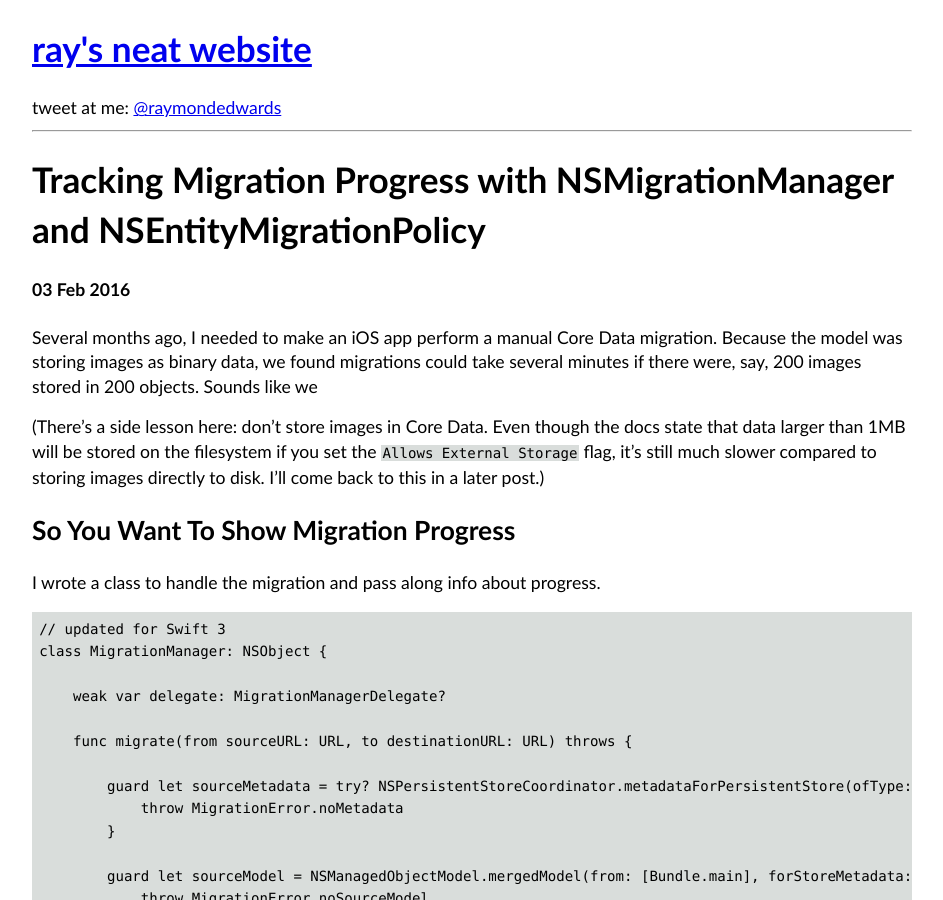
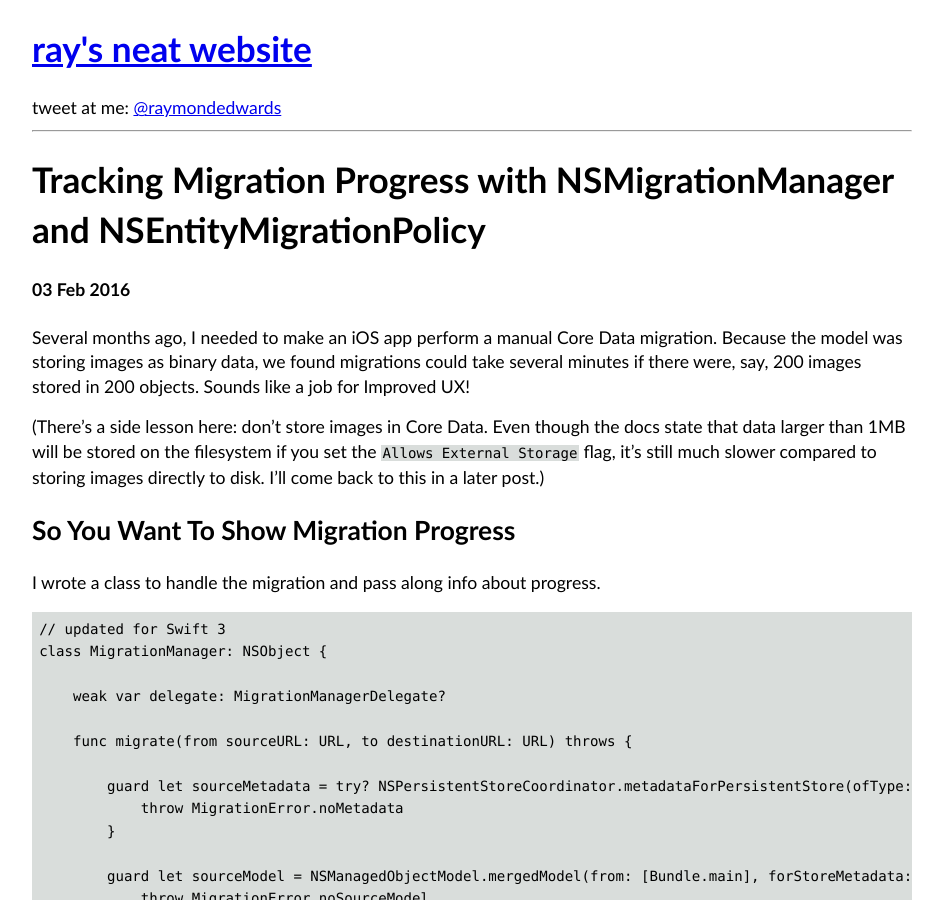
Before and after one commit to rayray/rayray.github.io, a Jekyll site: the page built from _posts/2016-02-03-two-of-many.md, in a window 1280 px wide and 900 px high. Shown: the whole window, without its empty margins (168-1111 px from the left). Built offline with Jekyll 4.4.1, drawn with Linux system fonts in a browser that asks for light colours.

Commit message:
i no right good wordss

```diff
--- a/_posts/2016-02-03-two-of-many.md
+++ b/_posts/2016-02-03-two-of-many.md
@@ -5,7 +5,7 @@ title: Tracking Migration Progress with NSMigrationManager and NSEntityMigration
 
 Several months ago, I needed to make an iOS app perform a manual Core Data migration. Because the model
 was storing images as binary data, we found migrations could take several minutes if
-there were, say, 200 images stored in 200 objects. Sounds like we
+there were, say, 200 images stored in 200 objects. Sounds like a job for Improved UX!
 
 (There's a side lesson here: don't store images in Core Data. Even though the docs state that data
 larger than 1MB will be stored on the filesystem if you set the `Allows External Storage` flag, it's
```
